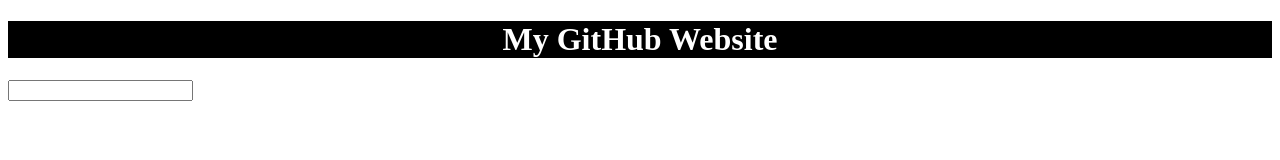
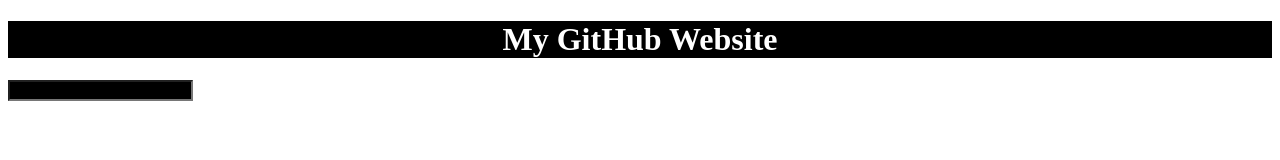
Before and after one commit to Chakradhar20/Chakradhar20.github.io, a plain HTML site: page index.html in a window 1280 px wide. Drawn offline with Linux system fonts and the light colour scheme.

Commit message:
Update index.html

```diff
--- a/index.html
+++ b/index.html
@@ -3,7 +3,7 @@
     <head>
         <title>My Github Site!!</title>
         <style>
-            h1{
+            h1,input{
                 background-color: black;
                 color:white;
                 text-align: center;
```
